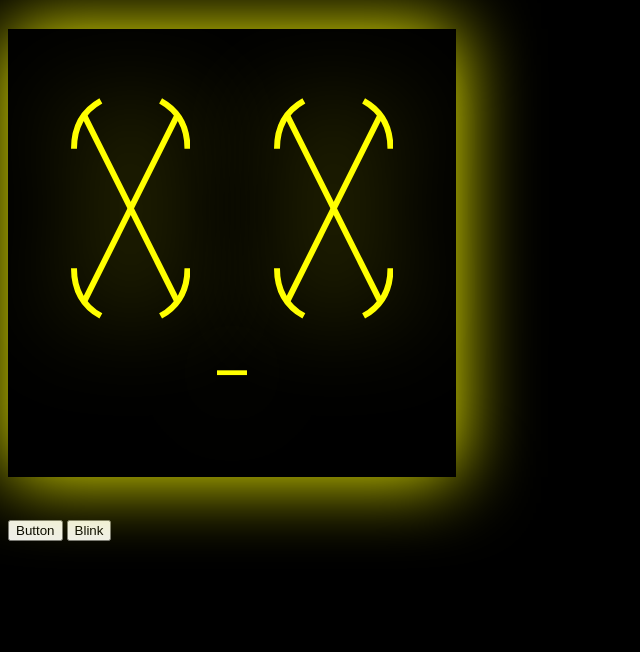
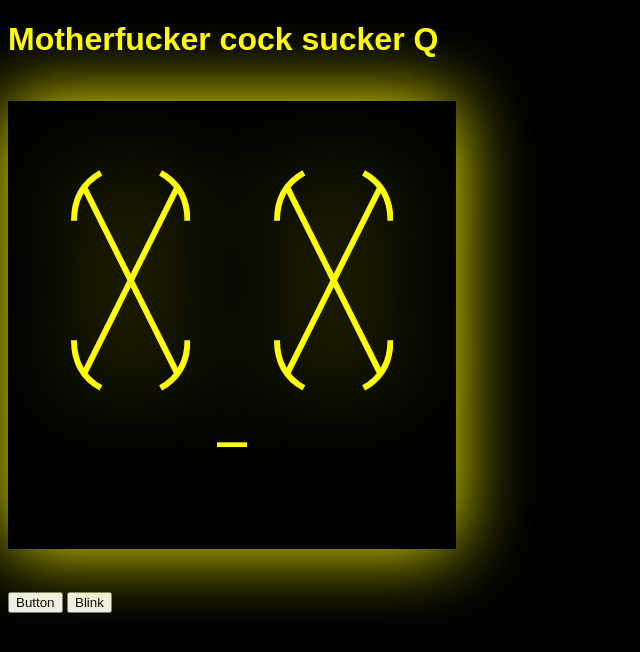
Before and after one commit to Moe2409/MoeHub, a plain HTML site: page index.html in a window 1280 px wide. Shown: the whole page, without its empty margins (0-640 px from the left). Drawn offline with nearby package versions, Linux system fonts and the light colour scheme.

Commit message:
font sizes

```diff
--- a/index.html
+++ b/index.html
@@ -7,6 +7,7 @@
     <link rel="stylesheet" href="style/main.css" />
 </head>
 <body>
+    <h1>Motherfucker cock sucker Q</h1>
     <button onclick="startAnimation()">Button</button>
     <button onclick="blinkAnimation()">Blink</button>
 
--- a/style/main.css
+++ b/style/main.css
@@ -6,6 +6,8 @@
 
 body {
     background-color: var(--backgroundColor);
+    color: yellow;
+    font-family: sans-serif;
 }
 
 button {
```
